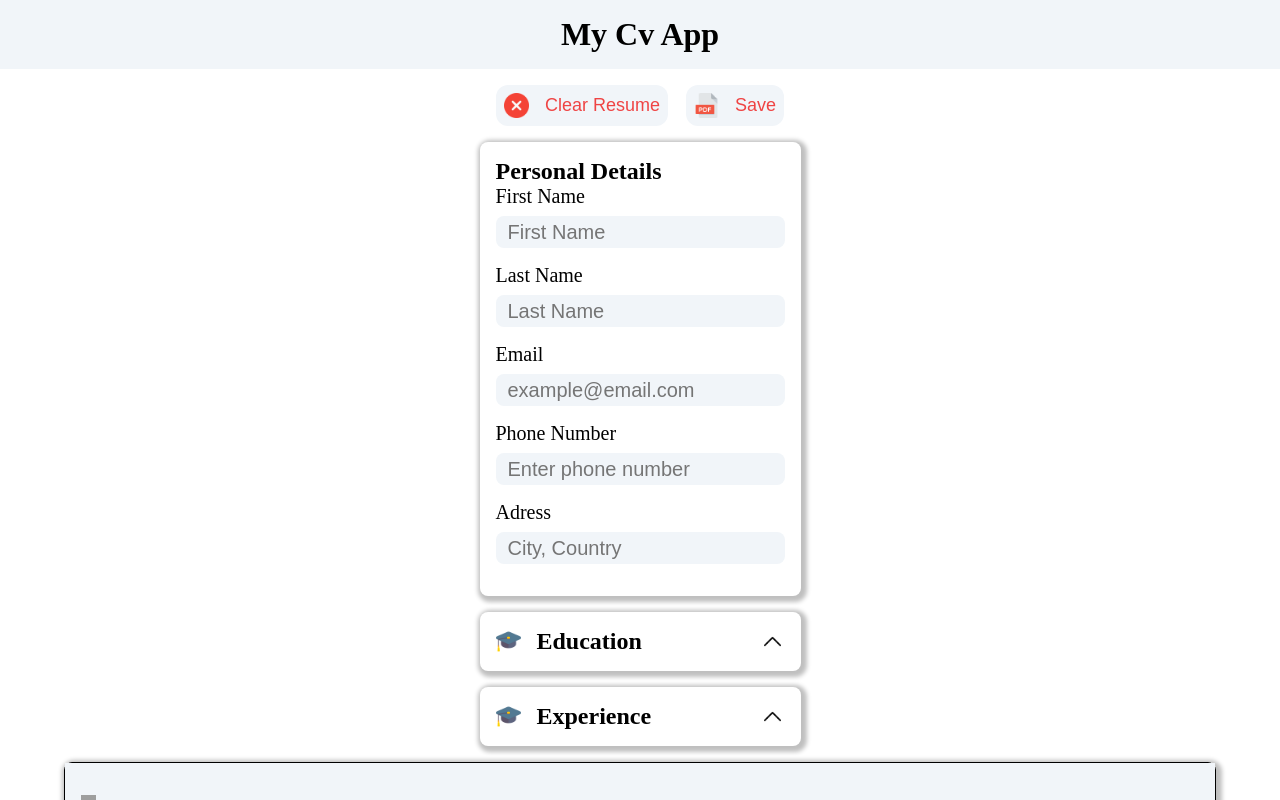
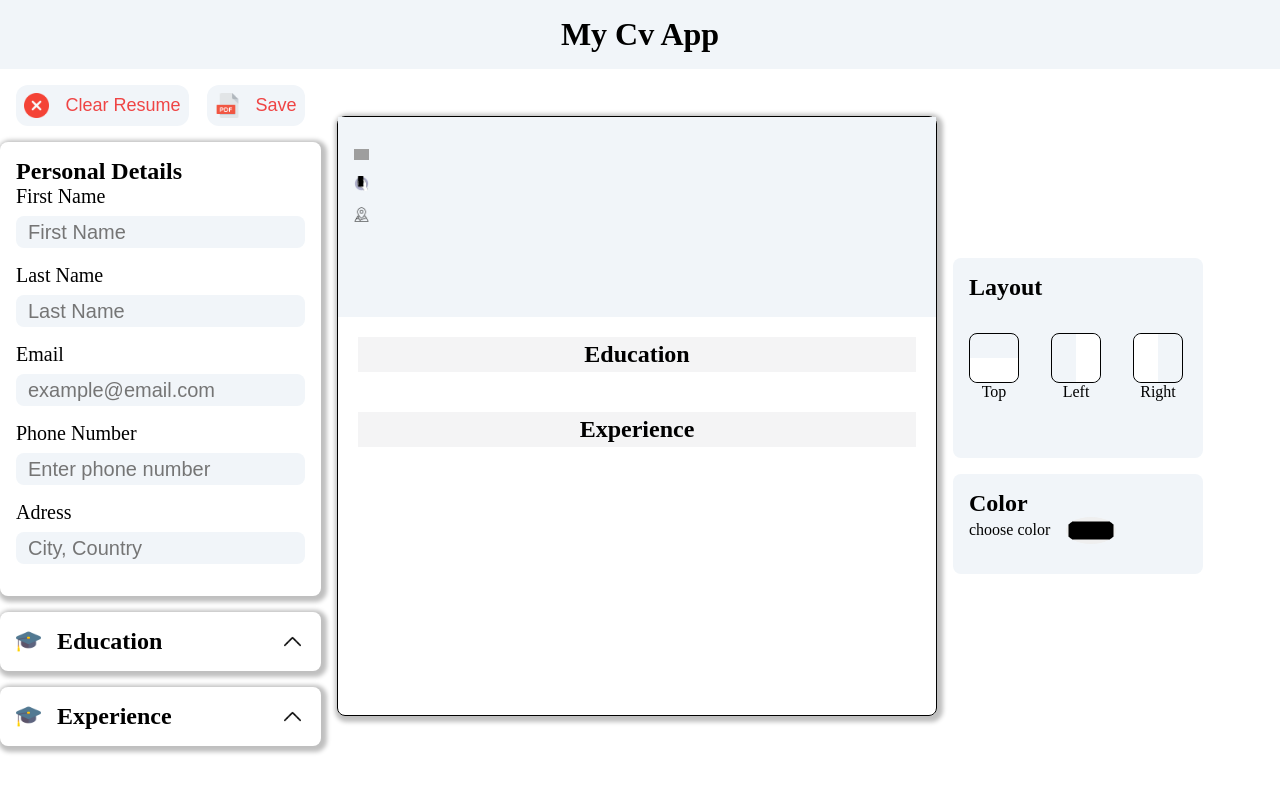
Before and after one commit to Medido1/The-OdinProject-CV-Application, a React (Vite) app: page / in a window 1280 px wide. Built offline with nearby package versions, Linux system fonts and the light colour scheme; grey boxes are pictures that could not be loaded.

Commit message:
Add media queries for desktop design

```diff
--- a/src/index.css
+++ b/src/index.css
@@ -65,7 +65,7 @@ html,body {
 
 #resume {
   width: 100%;
-  max-width: 90vw;
+  max-width: 600px;
 }
 
 .display_container {
@@ -323,3 +323,18 @@ html,body {
   outline: none;
   border: 0;
 }
+
+@media (min-width: 850px) {
+  .main {
+    flex-direction: row;
+  }
+  .personal_details,
+  .education_display,
+  .description_section {
+    font-size: 1.125rem;
+  }
+  .education_display h2 {
+    font-size: 1.5rem;
+  }
+
+}
```
